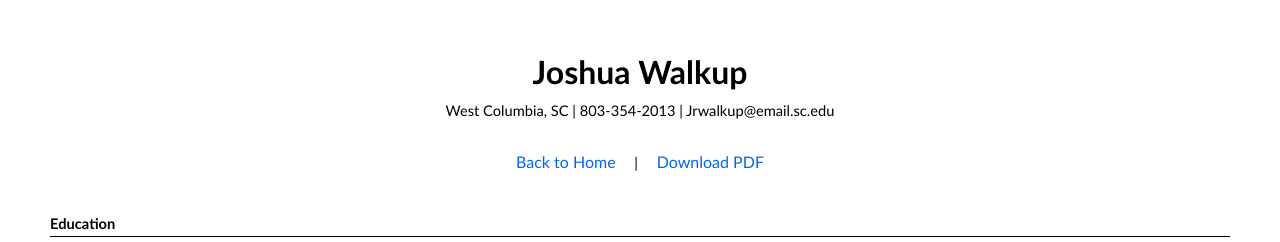
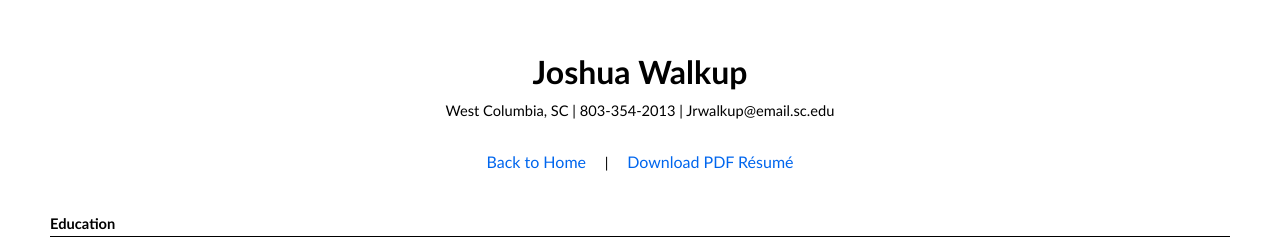
Before and after one commit to Jrwalkup/Jrwalkup.github.io, a plain HTML site: page resume-html/index.html in a window 1280 px wide. Shown: the top 242 px of the page. Drawn offline with Linux system fonts and the light colour scheme.

Commit message:
Fixed resume download button

```diff
--- a/resume-html/index.html
+++ b/resume-html/index.html
@@ -72,9 +72,12 @@
     West Columbia, SC | 803-354-2013 | Jrwalkup@email.sc.edu
   </div>
 
-  <div class="buttons">
+    <div class="buttons">
     <a href="/">Back to Home</a> |
-    <a href="resume.pdf" target="_blank">Download PDF</a>
+    <a href="/Joshua_Walkup_Resume.pdf"
+       download="Joshua_Walkup_Resume.pdf">
+       Download PDF Résumé
+    </a>
   </div>
 
   <h2>Education</h2>
```
